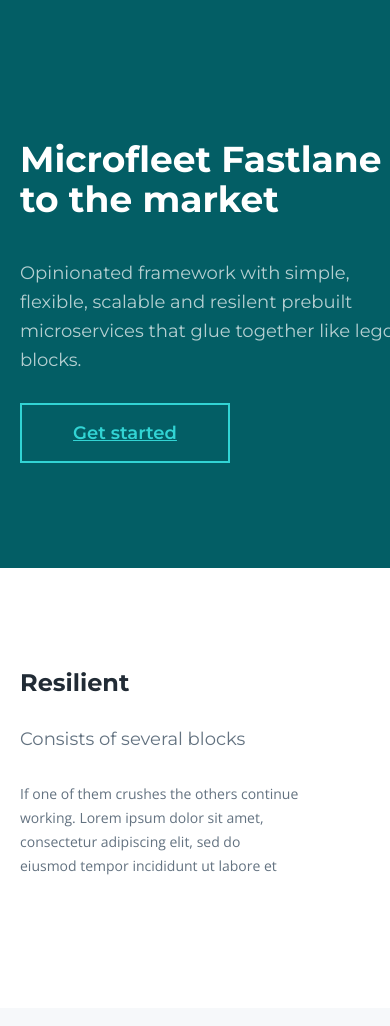
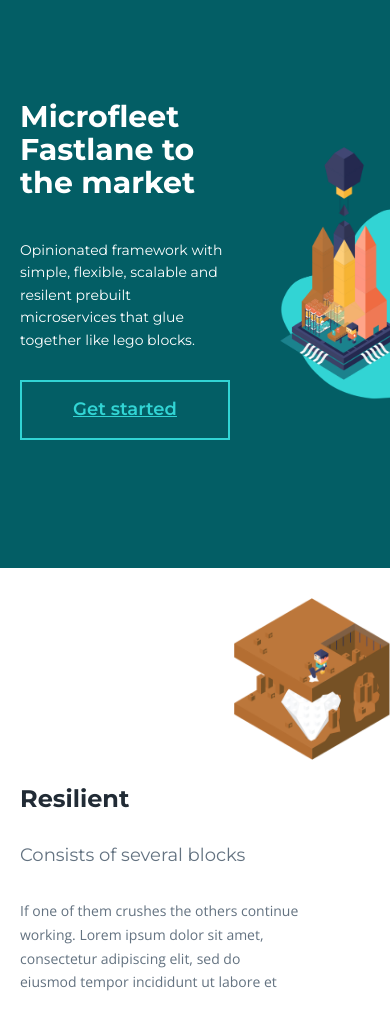
Before and after one commit to microfleet/microfleet.io, a Gatsby site: page / in a window 390 px wide. Shown: the top 1026 px of the page. Built offline with nearby package versions, Linux system fonts and the light colour scheme; Gatsby itself is replaced by a stand-in of ours.

Commit message:
Configure media queries

```diff
--- a/src/components/Footer/Footer.js
+++ b/src/components/Footer/Footer.js
@@ -2,7 +2,7 @@ import React from 'react';
 import Link from 'gatsby-link';
 import injectSheet from 'react-jss';
 
-import { colors, fonts, dimensions } from '../../theme';
+import { colors, fonts, dimensions, media } from '../../theme';
 import githubIcon from '../../static/github.svg';
 
 const styles = {
@@ -34,14 +34,13 @@ const styles = {
   navigationMenu: {
     display: 'flex',
     flexDirection: 'row',
-    // padding: '20px 0',
   },
   c: {
     fontFamily: fonts.family.main,
     color: colors.white,
     fontSize: fonts.size.xxxs,
   },
-  [dimensions.media.mobile]: {
+  [media.lessThan('medium')]: {
     navigationMenu: {
       flexDirection: 'column',
     },
--- a/src/components/Header/Header.js
+++ b/src/components/Header/Header.js
@@ -4,12 +4,14 @@ import MediaQuery from 'react-responsive';
 import HeaderDesktop from './HeaderDesktop';
 import HeaderMobile from './HeaderMobile';
 
+import { media } from '../../theme';
+
 export const Header = props => (
   <div>
-    <MediaQuery query="(min-width: 801px)">
+    <MediaQuery query={media.greaterThan('medium', { dropPrefix: true })}>
       <HeaderDesktop {...props} />
     </MediaQuery>
-    <MediaQuery query="(max-width: 800px)">
+    <MediaQuery query={media.lessThan('medium', { dropPrefix: true })}>
       <HeaderMobile {...props} />
     </MediaQuery>
   </div>
--- a/src/components/Header/Header.style.js
+++ b/src/components/Header/Header.style.js
@@ -11,8 +11,8 @@ export default {
   mobileNavContainer: {
     diplay: 'flex',
     flexDirection: 'column',
-    position: 'fixed',
-    zIndex: 1,
+    position: 'absolute',
+    zIndex: 2,
     backgroundColor: colors.secondaryColor,
     width: '100%',
     maxWidth: dimensions.maxWidth,
--- a/src/components/InfoBlock/InfoBlock.js
+++ b/src/components/InfoBlock/InfoBlock.js
@@ -1,20 +1,26 @@
 import React from 'react';
+import injectSheet from 'react-jss';
 
-import { colors, fonts, dimensions } from '../../theme';
+import {
+  colors,
+  fonts,
+  dimensions,
+  media,
+} from '../../theme';
 
 const styles = {
-  container: bgColor => ({
+  container: props => ({
     height: 440,
-    backgroundColor: bgColor,
+    backgroundColor: props.bgColor,
     display: 'flex',
     alignItems: 'center',
   }),
-  contentContainer: alignTextRight => ({
+  contentContainer: props => ({
     width: '100%',
     maxWidth: dimensions.maxWidth,
     display: 'flex',
     alignItems: 'center',
-    justifyContent: alignTextRight ? 'flex-end' : 'flex-start',
+    justifyContent: props.alignTextRight ? 'flex-end' : 'flex-start',
     margin: 'auto',
     padding: `0 ${dimensions.padding.horizontal}px`,
   }),
@@ -36,22 +42,29 @@ const styles = {
     lineHeight: 1.7,
     color: colors.text.secondary,
   },
-
+  [media.lessThan('medium')]: {
+    title: {
+      marginTop: -50,
+    },
+    container: () => ({
+      height: 340,
+      backgroundColor: colors.white,
+    }),
+  },
 };
 
-export const InfoBlock = ({
+const InfoBlock = ({
+  classes,
   title,
   subtl,
   desc,
-  bgColor,
-  alignTextRight,
 }) => (
-  <div style={styles.container(bgColor)}>
-    <div style={styles.contentContainer(alignTextRight)}>
-      <div style={styles.textContainer}>
-        <h5 style={styles.title}>{title}</h5>
-        <p style={styles.subtl}>{subtl}</p>
-        <p style={styles.desc}>{desc}</p>
+  <div className={classes.container}>
+    <div className={classes.contentContainer}>
+      <div className={classes.textContainer}>
+        <h5 className={classes.title}>{title}</h5>
+        <p className={classes.subtl}>{subtl}</p>
+        <p className={classes.desc}>{desc}</p>
       </div>
     </div>
   </div>
@@ -61,4 +74,4 @@ InfoBlock.defaultProps = {
   bgColor: colors.white,
 };
 
-export default InfoBlock;
+export default injectSheet(styles)(InfoBlock);
--- a/src/config/typography.js
+++ b/src/config/typography.js
@@ -34,6 +34,9 @@ const typography = new Typography({
     a: {
       transition: 'opacity ease 0.5s',
     },
+    img: {
+      maxWidth: '',
+    },
     'a:hover': {
       opacity: 0.5,
     },
--- a/src/pages/index.js
+++ b/src/pages/index.js
@@ -3,21 +3,57 @@ import Link from 'gatsby-link';
 import injectSheet from 'react-jss';
 
 import InfoBlock from '../components/InfoBlock';
-import { colors, fonts, dimensions } from '../theme';
+import {
+  colors,
+  fonts,
+  dimensions,
+  media,
+} from '../theme';
+import { MAIN } from '../config/content';
+
 import mainImage from '../static/main-image.png';
-import { MAIN } from '../config/content';
+import rocketImage from '../static/rocket.png';
+import resilientImage from '../static/resilient.png';
+import scalableImage from '../static/scalable.png';
+import simpleImage from '../static/simple.png';
+
+const imgStyle = {
+  display: 'none',
+  alignSelf: 'flex-end',
+  width: '40%',
+  margin: 0,
+};
 
 const styles = {
   root: {
     overflow: 'hidden',
     position: 'relative',
+    display: 'flex',
+    flexDirection: 'column',
   },
   bgImage: {
     position: 'absolute',
-    width: '67%',
-    minWidth: 1050,
+    width: 1050,
     right: -50,
     zIndex: 0,
+  },
+  rocketImage: {
+    ...imgStyle,
+    width: '80%',
+    position: 'relative',
+    margin: 'auto',
+    right: -100,
+  },
+  resilientImage: {
+    ...imgStyle,
+    margin: '30px 0 0 0',
+  },
+  scalableImage: {
+    ...imgStyle,
+    alignSelf: 'flex-start',
+  },
+  simpleImage: {
+    ...imgStyle,
   },
   mainContentBg: {
     backgroundColor: colors.mainColor,
@@ -33,6 +69,14 @@ const styles = {
   mainContentTextContainer: {
     width: 380,
     paddingTop: 60,
+    position: 'relative',
+    zIndex: 1,
+  },
+  title: {
+    color: colors.white,
+    fontSize: fonts.size.m,
+    fontFamily: fonts.family.main,
+    marginTop: 40,
   },
   text: {
     color: colors.white,
@@ -86,14 +130,46 @@ const styles = {
     maxWidth: 120,
     maxHeight: 40,
   },
-  '@media (min-width: 1201px)': {
-    bgImage: {
-      diplay: 'inline',
+  [media.lessThan('medium')]: {
+    bgImage: { display: 'none' },
+    rocketImage: { display: 'flex' },
+    resilientImage: { display: 'flex' },
+    scalableImage: { display: 'flex' },
+    simpleImage: { display: 'flex' },
+    mainContentTextContainer: {
+      width: 300,
+      paddingTop: 20,
+    },
+    text: {
+      fontSize: fonts.size.xxs,
+    },
+    codeBlock: {
+      fontSize: fonts.size.xxs,
+      padding: 10,
     },
   },
-  '@media (max-width: 1200px)': {
+  [media.lessThan('small')]: {
+    rocketImage: {
+      width: '120%',
+      right: -50,
+    },
+    codeBlock: {
+      fontSize: 9,
+      padding: 0,
+    },
+  },
+  [media.between('small', 'medium')]: {
+    bgImage: { right: -350 },
+  },
+  [media.between('medium', 'large')]: {
+    bgImage: { right: -350 },
+  },
+  [media.between('large', 'xlarge')]: {
+    bgImage: { right: -200 },
+  },
+  [media.greaterThan('xlarge')]: {
     bgImage: {
-      display: 'none',
+      right: `calc((100% - ${dimensions.maxWidth}px) / 2 - 300px)`,
     },
   },
 };
@@ -106,27 +182,31 @@ const MainPage = ({ classes }) => (
       <div
         style={{
           ...styles.blockContainer,
+          display: 'flex',
           backgroundColor: colors.mainColor,
         }}
       >
         <div className={classes.mainContentTextContainer}>
-          <h1 className={classes.text}>
+          <h1 className={classes.title}>
             Microfleet Fastlane to the market
           </h1>
-          <p style={{ ...styles.text, opacity: 0.7 }}>
+          <p className={classes.text}>
             Opinionated framework with simple, flexible, scalable and resilent prebuilt microservices that glue together like lego blocks.
           </p>
           <Link to="/" className={classes.buttonLink}>
             Get started
           </Link>
         </div>
+        <img src={rocketImage} className={classes.rocketImage} alt="" />
       </div>
     </div>
+    <img src={resilientImage} className={classes.resilientImage} alt="" />
     <InfoBlock
       title="Resilient"
       subtl="Consists of several blocks"
       desc="If one of them crushes the others continue working. Lorem ipsum dolor sit amet, consectetur adipiscing elit, sed do eiusmod tempor incididunt ut labore et"
     />
+    <img src={scalableImage} className={classes.scalableImage} alt="" />
     <InfoBlock
       title="Scalable"
       subtl="Clone blocks boosting"
@@ -134,6 +214,7 @@ const MainPage = ({ classes }) => (
       bgColor={colors.grey.light}
       alignTextRight
     />
+    <img src={simpleImage} className={classes.simpleImage} alt="" />
     <InfoBlock
       title="Simple"
       subtl="Readable code, small  functional scope"
--- a/src/theme.js
+++ b/src/theme.js
@@ -43,17 +43,65 @@ export const dimensions = {
     vertical: 40,
     horizontal: 20,
   },
-  media: {
-    // main breakpoints
-    mobile: '@media (max-width: 799px)',
-    desktop: '@media (min-width: 800px)',
+};
 
-    // precise
-    xsmall: '@media (max-width: 479px)',
-    small: '@media (min-width: 480px) and (max-width: 799px)',
-    medium: '@media (min-width: 800px) and (max-width: 1199px)',
-    large: '@media (min-width: 1200px) and (max-width: 1439px)',
-    xlarge: '@media (min-width: 1440px)',
+export const SIZES = {
+  xsmall: { min: 0, max: 599 },
+  small: { min: 600, max: 779 },
+  medium: { min: 780, max: 979 },
+  large: { min: 980, max: 1279 },
+  xlarge: { min: 1280, max: 1339 },
+  xxlarge: { min: 1340, max: Infinity },
+};
+
+export const media = {
+  lessThan(key, options = { dropPrefix: false }) {
+    return `${options.dropPrefix ? '' : '@media '}(max-width: ${
+      SIZES[key].min - 1
+    }px)`;
+  },
+
+  greaterThan(key, options = { dropPrefix: false }) {
+    return `${options.dropPrefix ? '' : '@media '}(min-width: ${
+      SIZES[key].min
+    }px)`;
+  },
+
+  between(smallKey, largeKey, options = {
+    excludeLarge: false,
+    dropPrefix: false,
+  }) {
+    const { excludeLarge, dropPrefix } = options;
+    const prefix = dropPrefix ? '' : '@media ';
+
+    if (excludeLarge) {
+      return `${prefix}(min-width: ${
+        SIZES[smallKey].min
+      }px) and (max-width: ${SIZES[largeKey].min - 1}px)`;
+    }
+    if (SIZES[largeKey].max === Infinity) {
+      return `${prefix}(min-width: ${SIZES[smallKey].min}px)`;
+    }
+
+    return `${prefix}(min-width: ${SIZES[smallKey].min}px) and (max-width: ${
+      SIZES[largeKey].max
+    }px)`;
+  },
+
+  size(key, options = { dropPrefix: false }) {
+    const size = SIZES[key];
+
+    if (size.min == null) {
+      return media.lessThan(key, options);
+    }
+    if (size.max == null) {
+      return media.greaterThan(key, options);
+    }
+
+    return media.between(key, key, {
+      ...options,
+      excludeLarge: false,
+    });
   },
 };
 
```
Also changed, not shown: src/static/resilient.png (added), src/static/rocket.png (added), src/static/scalable.png (added), src/static/simple.png (added), 1 other file.
